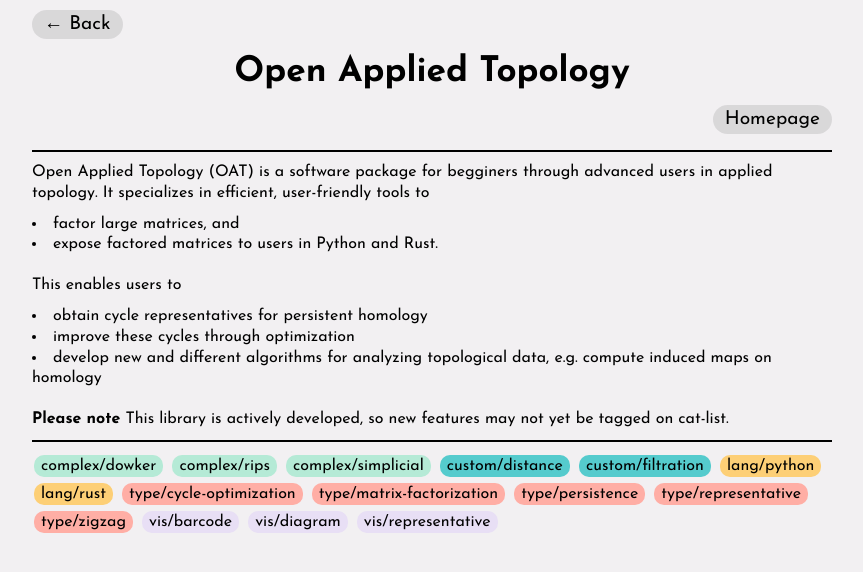
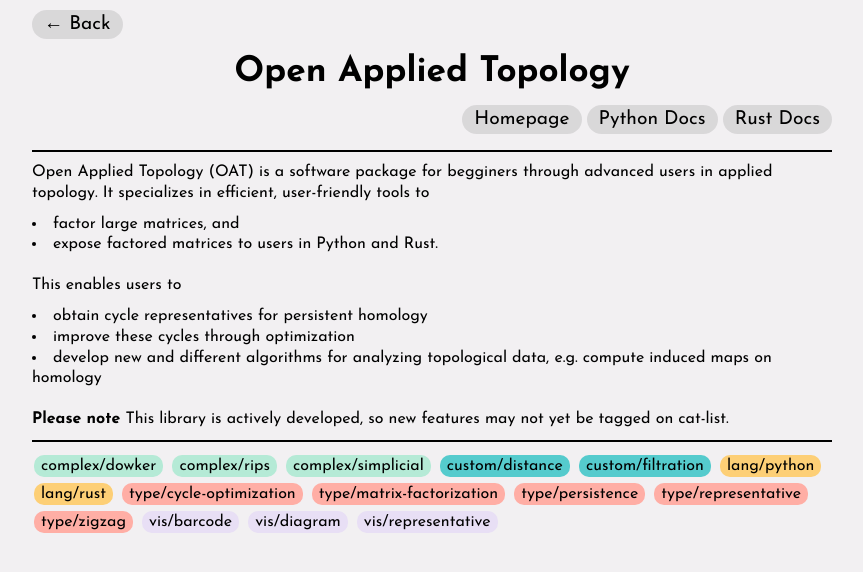
Before and after one commit to cat-list/cat-list.github.io, a Jekyll site: the page built from _software/oat.md, in a window 1280 px wide. Shown: the top 572 px of the page, without its empty margins (208-1071 px from the left). Built offline with Jekyll 4.4.1, drawn with Linux system fonts in a browser that asks for light colours; comment, search, counter and statistics services are not loaded.

Commit message:
Add extra links to docs

```diff
--- a/_software/oat.md
+++ b/_software/oat.md
@@ -20,6 +20,10 @@ tags:
 links:
   - name: Homepage
     url: http://openappliedtopology.github.io/
+  - name: Python Docs
+    url: https://oat-python.readthedocs.io/en/latest/
+  - name: Rust Docs
+    url: https://docs.rs/oat_rust/latest/oat_rust/
 ---
 
 Open Applied Topology (OAT) is a software package for begginers through advanced
```
